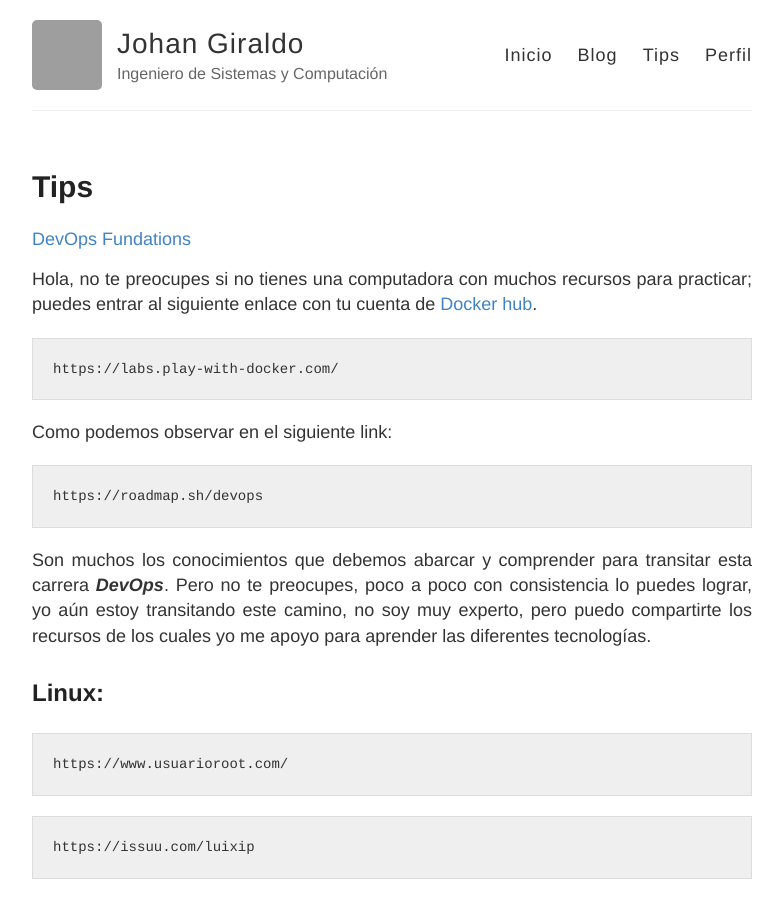
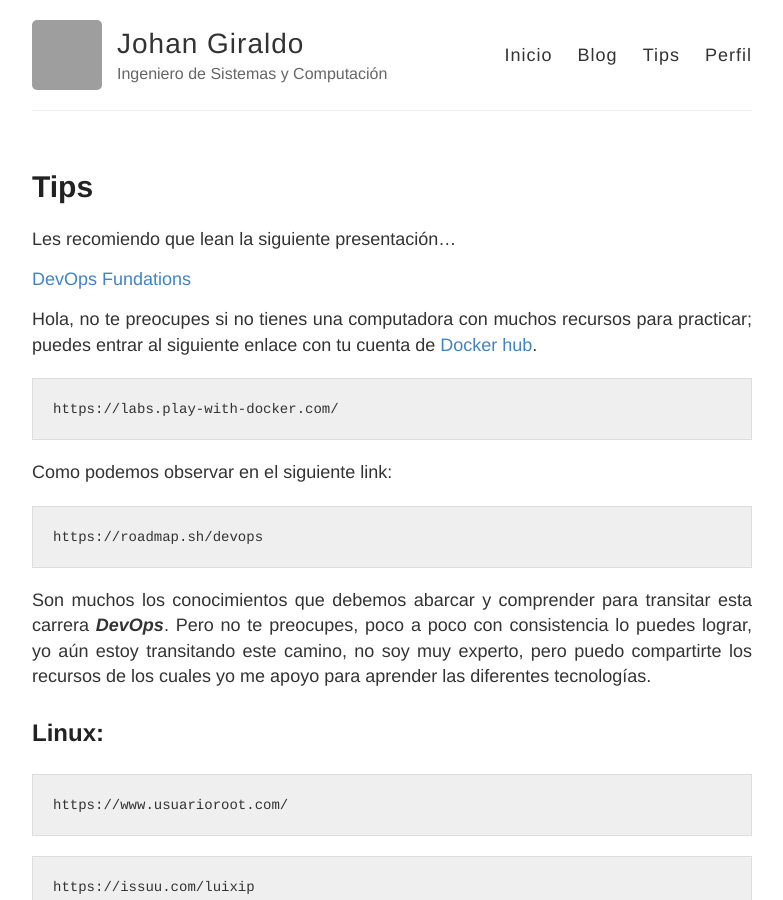
Before and after one commit to jsgiraldoh/jsgiraldoh.github.io, a Jekyll site: the page built from tips.md, in a window 1280 px wide and 900 px high. Shown: the whole window, without its empty margins (248-1031 px from the left). Built offline with Jekyll 4.4.1, drawn with Linux system fonts in a browser that asks for light colours; nearby versions of some CDN libraries; grey boxes are pictures that could not be loaded.

Commit message:
Recomendación

```diff
--- a/tips.md
+++ b/tips.md
@@ -3,6 +3,8 @@ layout: page
 title: Tips
 permalink: /Tips/
 ---
+Les recomiendo que lean la siguiente presentación...
+
 [DevOps Fundations](https://issuu.com/johanse/docs/devops-fundations.pptx)
 
 Hola, no te preocupes si no tienes una computadora con muchos recursos para practicar; puedes entrar al siguiente enlace con tu cuenta de [Docker hub](/Blog/Docker-hub).
```
